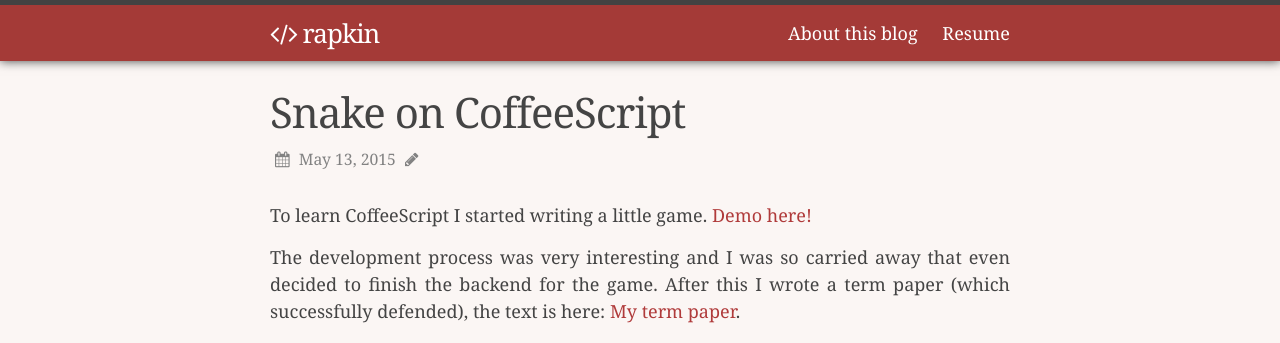
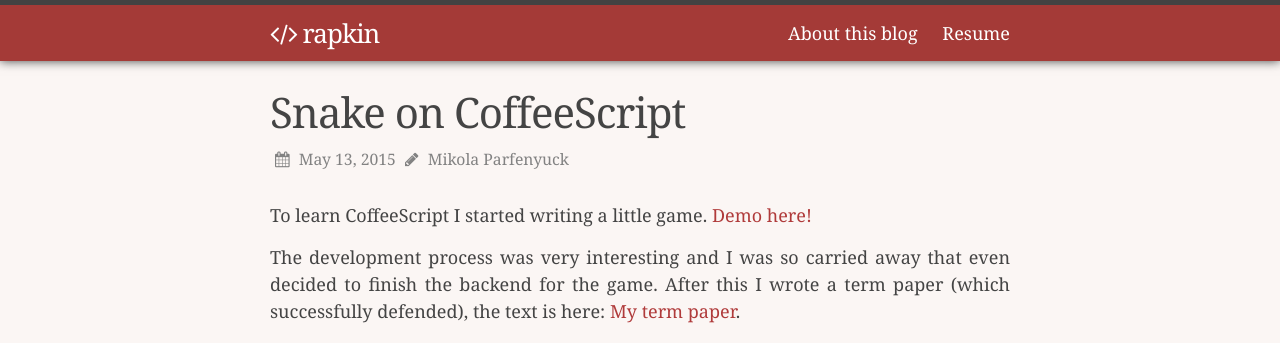
Before and after one commit to rapkin/rapkin.github.io, a Jekyll site: the page built from _posts/2015-05-13-snake-on-coffeescript.md, in a window 1280 px wide. Shown: the top 343 px of the page. Built offline with Jekyll 4.4.1, drawn with Linux system fonts in a browser that asks for light colours; nearby versions of some CDN libraries.

Commit message:
Fixed author (no ternary operator :( )

```diff
--- a/_layouts/post.html
+++ b/_layouts/post.html
@@ -8,8 +8,10 @@ layout: default
     <p class="post-meta">
       <i class="fa fa-calendar"></i>
       <span itemprop="dateCreated">{{ page.date | date: "%b %-d, %Y" }}</span>
-      {% if page.author or site.author %}
-        <i class="fa fa-pencil"></i> <span itemprop="author">{{ page.author ? page.author : site.author }}</span>
+      {% if page.author %}
+        <i class="fa fa-pencil"></i> <span itemprop="author">{{ page.author }}</span>
+      {% else %}
+        <i class="fa fa-pencil"></i> <span itemprop="author">{{ site.author }}</span>
       {% endif %}
     </p>
   </header>
```
